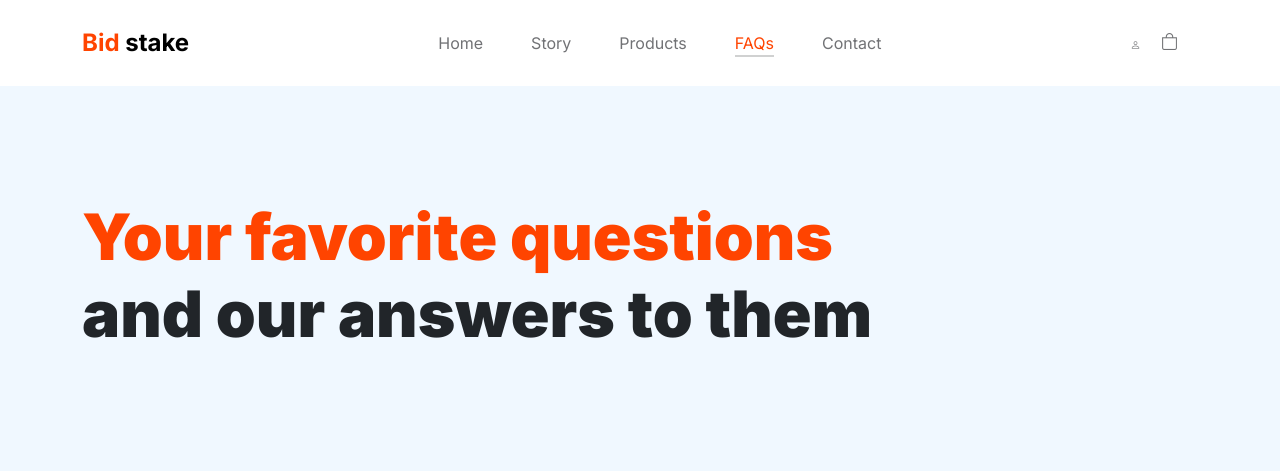
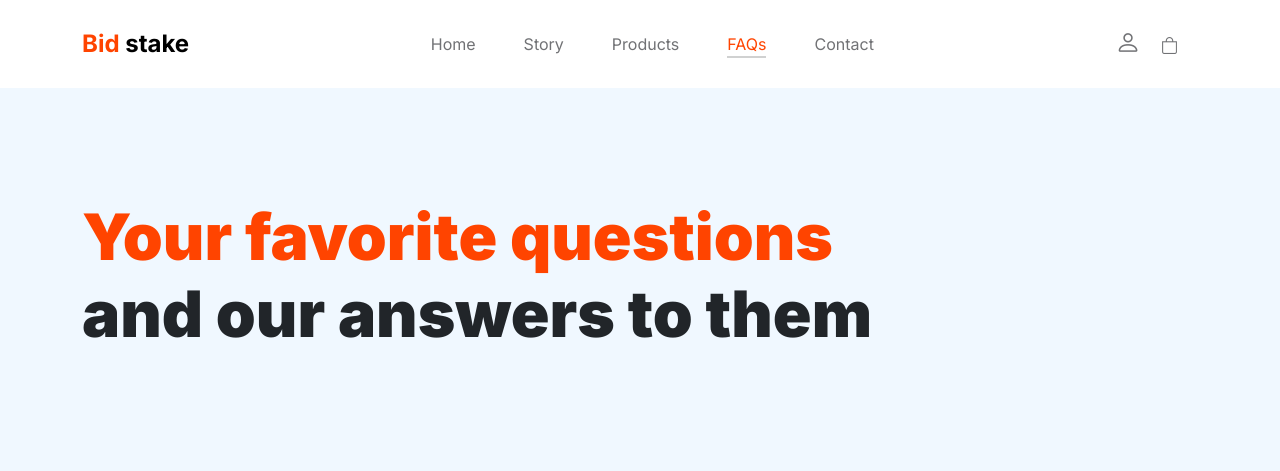
Before and after one commit to Bidstake/bidstake-test, a Django app: page /faq in a window 1280 px wide. Shown: the top 471 px of the page. Run offline with Django 5.2, Linux system fonts and the light colour scheme; some libraries are stand-ins or nearby versions.

Commit message:
Update tooplate-little-fashion.css

```diff
--- a/auctions/static/css/tooplate-little-fashion.css
+++ b/auctions/static/css/tooplate-little-fashion.css
@@ -257,7 +257,7 @@
 
 .custom-icon {
   color: var(--p-color);
-  font-size: 10px;
+  font-size: 25px;
 }
 
 .custom-icon {
```
